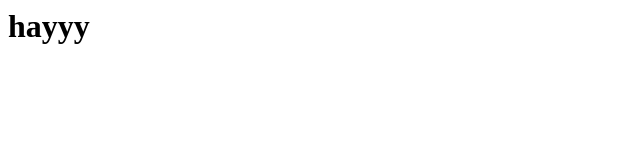
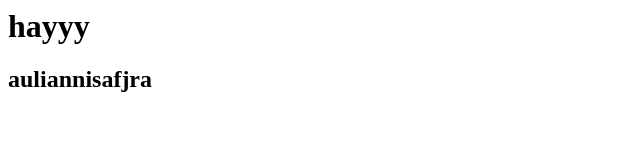
Before and after one commit to MhmdHabi/test-branch, a plain HTML site: page index.html in a window 1280 px wide. Shown: the whole page, without its empty margins (0-640 px from the left). Drawn offline with Linux system fonts and the light colour scheme.

Commit message:
first commit

```diff
--- a/index.html
+++ b/index.html
@@ -1 +1,2 @@
 <h1>hayyy</h1>
+<h2>auliannisafjra</h2>
```
